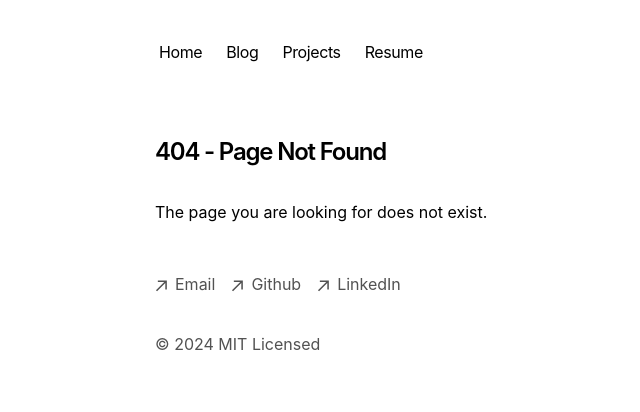
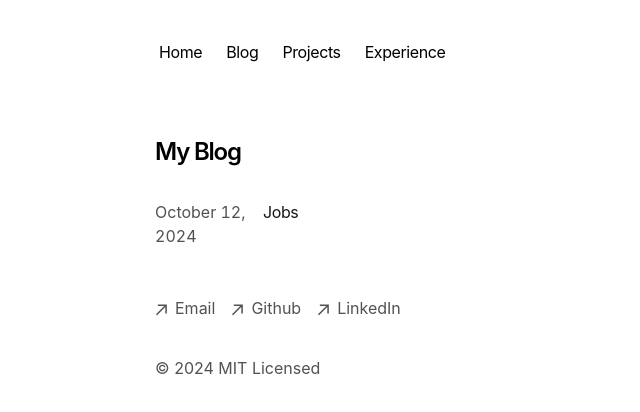
Before and after one commit to s-haider10/portfolio-blog, a Next.js app: page /experience in a window 1280 px wide. Before the commit this address had no page. Shown: the top 412 px of the page, without its empty margins (197-837 px from the left). Built offline with nearby package versions, Linux system fonts and the light colour scheme.

Commit message:
Update 2

```diff
--- /dev/null
+++ b/app/components/experience.tsx
@@ -0,0 +1,36 @@
+import Link from "next/link";
+import { formatDate, getExperiencePosts } from "app/experience/utils";
+
+export function ExperiencePosts() {
+  let allProjects = getExperiencePosts();
+
+  return (
+    <div>
+      {allProjects
+        .sort((a, b) => {
+          if (
+            new Date(a.metadata.publishedAt) > new Date(b.metadata.publishedAt)
+          ) {
+            return -1;
+          }
+          return 1;
+        })
+        .map((project) => (
+          <Link
+            key={project.slug}
+            className="flex flex-col space-y-1 mb-4"
+            href={`/experience/${project.slug}`}
+          >
+            <div className="w-full flex flex-col md:flex-row space-x-0 md:space-x-2">
+              <p className="text-neutral-600 dark:text-neutral-400 w-[100px] tabular-nums">
+                {formatDate(project.metadata.publishedAt, false)}
+              </p>
+              <p className="text-neutral-900 dark:text-neutral-100 tracking-tight">
+                {project.metadata.title}
+              </p>
+            </div>
+          </Link>
+        ))}
+    </div>
+  );
+}
--- a/app/components/nav.tsx
+++ b/app/components/nav.tsx
@@ -10,8 +10,8 @@
   "/projects": {
     name: "Projects",
   },
-  "/resume": {
-    name: "Resume",
+  "/experience": {
+    name: "Experience",
   },
 };
 
--- /dev/null
+++ b/app/experience/[slug]/page.tsx
@@ -0,0 +1,98 @@
+import { notFound } from "next/navigation";
+import { CustomMDX } from "app/components/mdx";
+import { formatDate, getExperiencePosts } from "app/experience/utils";
+import { baseUrl } from "app/sitemap";
+
+export async function generateStaticParams() {
+  let posts = getExperiencePosts();
+
+  return posts.map((post) => ({
+    slug: post.slug,
+  }));
+}
+
+export function generateMetadata({ params }) {
+  let post = getExperiencePosts().find((post) => post.slug === params.slug);
+  if (!post) {
+    return;
+  }
+
+  let {
+    title,
+    publishedAt: publishedTime,
+    summary: description,
+    image,
+  } = post.metadata;
+  let ogImage = image
+    ? image
+    : `${baseUrl}/og?title=${encodeURIComponent(title)}`;
+
+  return {
+    title,
+    description,
+    openGraph: {
+      title,
+      description,
+      type: "article",
+      publishedTime,
+      url: `${baseUrl}/experience/${post.slug}`,
+      images: [
+        {
+          url: ogImage,
+        },
+      ],
+    },
+    twitter: {
+      card: "summary_large_image",
+      title,
+      description,
+      images: [ogImage],
+    },
+  };
+}
+
+export default function Blog({ params }) {
+  let post = getExperiencePosts().find((post) => post.slug === params.slug);
+
+  if (!post) {
+    notFound();
+  }
+
+  return (
+    <section>
+      <script
+        type="application/ld+json"
+        suppressHydrationWarning
+        dangerouslySetInnerHTML={{
+          __html: JSON.stringify({
+            "@context": "https://schema.org",
+            "@type": "BlogPosting",
+            headline: post.metadata.title,
+            datePublished: post.metadata.publishedAt,
+            dateModified: post.metadata.publishedAt,
+            description: post.metadata.summary,
+            image: post.metadata.image
+              ? `${baseUrl}${post.metadata.image}`
+              : `/og?title=${encodeURIComponent(post.metadata.title)}`,
+            url: `${baseUrl}/experience/${post.slug}`,
+            author: {
+              "@type": "Person",
+              name: "My Portfolio",
+            },
+          }),
+        }}
+      />
+      <h1 className="title font-semibold text-2xl tracking-tighter">
+        {post.metadata.title}
+      </h1>
+      <div className="flex justify-between items-center mt-2 mb-8 text-sm">
+        <p className="text-sm text-neutral-600 dark:text-neutral-400">
+          {formatDate(post.metadata.publishedAt)}
+        </p>
+      </div>
+      <article className="prose">
+        <CustomMDX source={post.content} />
+      </article>
+    </section>
+  );
+}
--- /dev/null
+++ b/app/experience/page.tsx
@@ -0,0 +1,15 @@
+import { ExperiencePosts } from "app/components/experience";
+
+export const metadata = {
+  title: "Blog",
+  description: "Read my blog.",
+};
+
+export default function Page() {
+  return (
+    <section>
+      <h1 className="font-semibold text-2xl mb-8 tracking-tighter">My Blog</h1>
+      <ExperiencePosts />
+    </section>
+  );
+}
--- /dev/null
+++ b/app/experience/posts/experience.mdx
@@ -0,0 +1,7 @@
+---
+title: "Jobs"
+publishedAt: "2024-10-12"
+summary: "Stuff I did"
+---
+
+Job
--- /dev/null
+++ b/app/experience/utils.ts
@@ -0,0 +1,90 @@
+import fs from "fs";
+import path from "path";
+
+type Metadata = {
+  title: string;
+  publishedAt: string;
+  summary: string;
+  image?: string;
+};
+
+function parseFrontmatter(fileContent: string) {
+  let frontmatterRegex = /---\s*([\s\S]*?)\s*---/;
+  let match = frontmatterRegex.exec(fileContent);
+  let frontMatterBlock = match![1];
+  let content = fileContent.replace(frontmatterRegex, "").trim();
+  let frontMatterLines = frontMatterBlock.trim().split("\n");
+  let metadata: Partial<Metadata> = {};
+
+  frontMatterLines.forEach((line) => {
+    let [key, ...valueArr] = line.split(": ");
+    let value = valueArr.join(": ").trim();
+    value = value.replace(/^['"](.*)['"]$/, "$1"); // Remove quotes
+    metadata[key.trim() as keyof Metadata] = value;
+  });
+
+  return { metadata: metadata as Metadata, content };
+}
+
+function getMDXFiles(dir) {
+  return fs.readdirSync(dir).filter((file) => path.extname(file) === ".mdx");
+}
+
+function readMDXFile(filePath) {
+  let rawContent = fs.readFileSync(filePath, "utf-8");
+  return parseFrontmatter(rawContent);
+}
+
+function getMDXData(dir) {
+  let mdxFiles = getMDXFiles(dir);
+  return mdxFiles.map((file) => {
+    let { metadata, content } = readMDXFile(path.join(dir, file));
+    let slug = path.basename(file, path.extname(file));
+
+    return {
+      metadata,
+      slug,
+      content,
+    };
+  });
+}
+
+export function getExperiencePosts() {
+  return getMDXData(path.join(process.cwd(), "app", "experience", "posts"));
+}
+
+export function formatDate(date: string, includeRelative = false) {
+  let currentDate = new Date();
+  if (!date.includes("T")) {
+    date = `${date}T00:00:00`;
+  }
+  let targetDate = new Date(date);
+
+  let yearsAgo = currentDate.getFullYear() - targetDate.getFullYear();
+  let monthsAgo = currentDate.getMonth() - targetDate.getMonth();
+  let daysAgo = currentDate.getDate() - targetDate.getDate();
+
+  let formattedDate = "";
+
+  if (yearsAgo > 0) {
+    formattedDate = `${yearsAgo}y ago`;
+  } else if (monthsAgo > 0) {
+    formattedDate = `${monthsAgo}mo ago`;
+  } else if (daysAgo > 0) {
+    formattedDate = `${daysAgo}d ago`;
+  } else {
+    formattedDate = "Today";
+  }
+
+  let fullDate = targetDate.toLocaleString("en-us", {
+    month: "long",
+    day: "numeric",
+    year: "numeric",
+  });
+
+  if (!includeRelative) {
+    return fullDate;
+  }
+
+  return `${fullDate} (${formattedDate})`;
+}
--- a/app/resume/page.tsx
+++ /dev/null
@@ -1,30 +0,0 @@
-import React from "react";
-export const metadata = {
-  title: "Blog",
-  description: "Read my blog.",
-};
-
-export default function Page() {
-  <div className="resume-container">
-    <h1>My Resume</h1>
-
-    {/* Embedded PDF */}
-    <iframe
-      src="/resume.pdf"
-      width="100%"
-      height="600px"
-      className="pdf-viewer"
-    >
-      Your browser does not support iframes.
-    </iframe>
-
-    {/* Download Button */}
-    <a
-      href="/resume.pdf"
-      download="Syed_Ali_Haider_resume.pdf"
-      className="download-button"
-    >
-      Download CV
-    </a>
-  </div>;
-}
```
